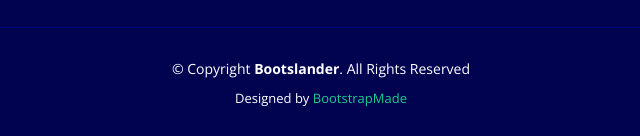
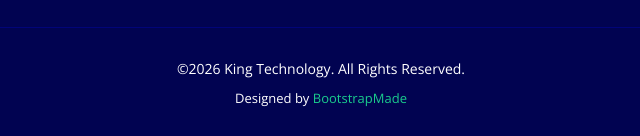
Before and after one commit to King-Technology-Rajkot/kt_theme_bootslander_landing_page, a plain HTML site: page index.html in a window 1280 px wide. Shown: the part 8434-8570 px from the top of the page, 319-959 px from the left. Drawn offline with nearby package versions, Linux system fonts and the light colour scheme.

Commit message:
Update index.html

```diff
--- a/index.html
+++ b/index.html
@@ -900,7 +900,7 @@
 
     <div class="container">
       <div class="copyright">
-        &copy; Copyright <strong><span>Bootslander</span></strong>. All Rights Reserved
+     ©2026 King Technology. All Rights Reserved.
       </div>
       <div class="credits">
         <!-- All the links in the footer should remain intact. -->
```
